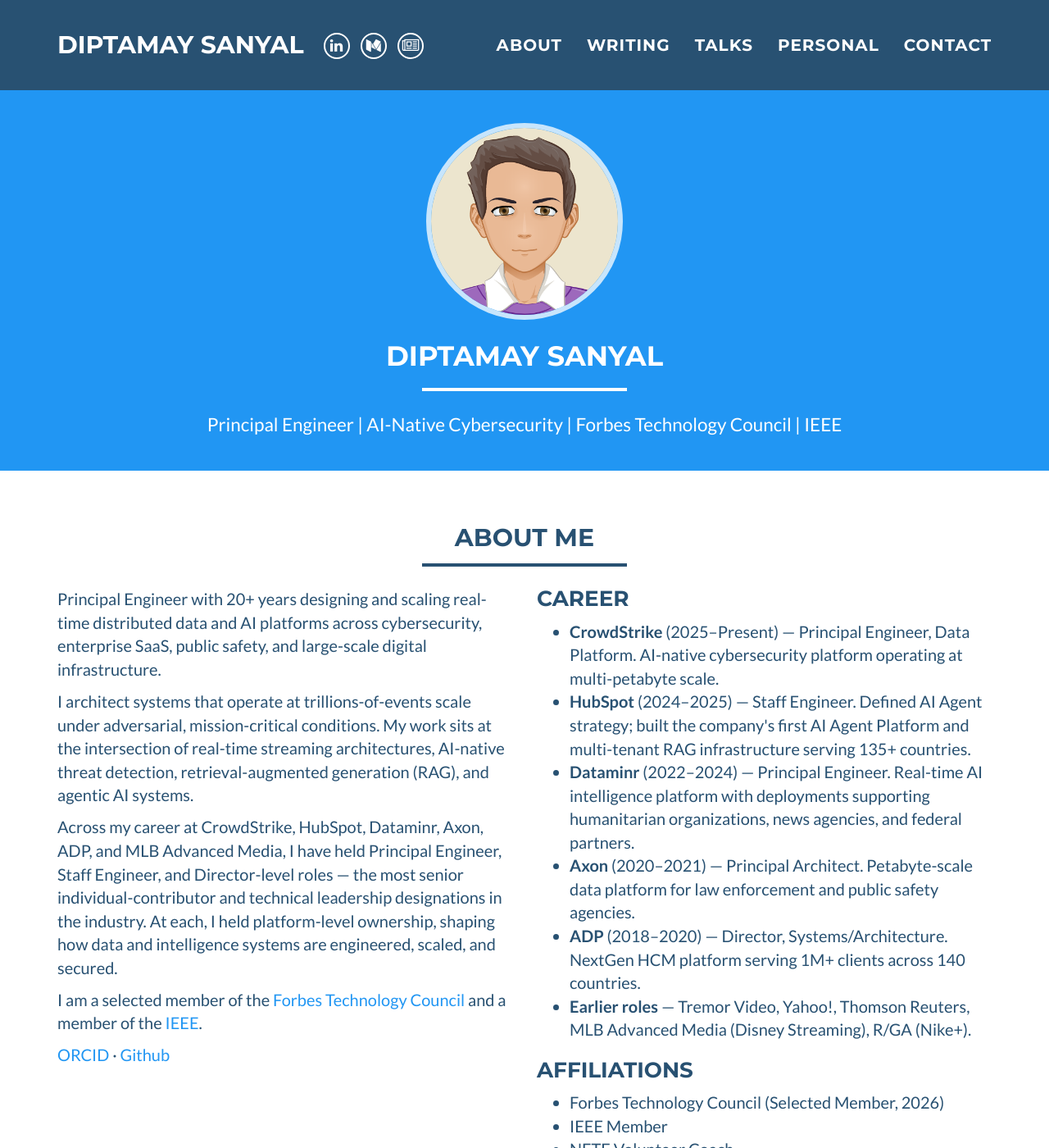
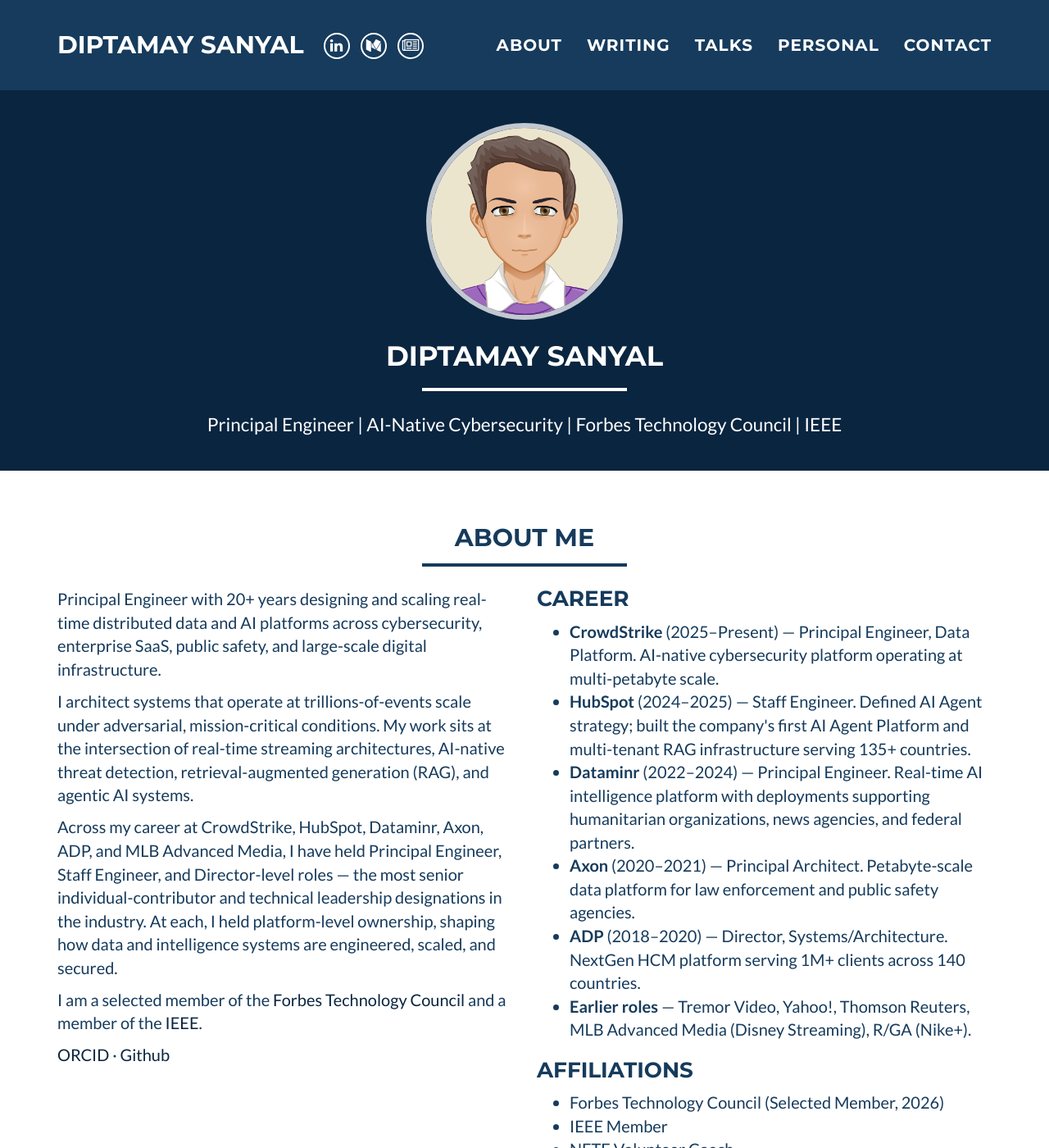
Before and after one commit to diptamay/diptamay.github.io, a Jekyll site: the page built from index.html, in a window 1280 px wide and 1400 px high. Shown: the whole window at 82% size. Built offline with Jekyll 4.4.1, drawn with Linux system fonts in a browser that asks for light colours.

Commit message:
Updated colors

```diff
--- a/_config.yml
+++ b/_config.yml
@@ -20,13 +20,13 @@ google_verify:
 # https://ssl.bing.com/webmaster/configure/verify/ownership Option 2 content= goes here
 bing_verify:
 
-# Color settings (hex-codes without the leading hash-tag)
+# Color settings - Dark navy cybersecurity theme
 color:
-  primary: 2196F3
-  primary-rgb: "33, 150, 243"
-  secondary: 285172
-  secondary-dark: 29455b
-  section-tout: eaf1f1
+  primary: 0A2540
+  primary-rgb: "10, 37, 64"
+  secondary: 163B5C
+  secondary-dark: 071A30
+  section-tout: EDF2F7
 
 # Build settings
 markdown: kramdown
```
